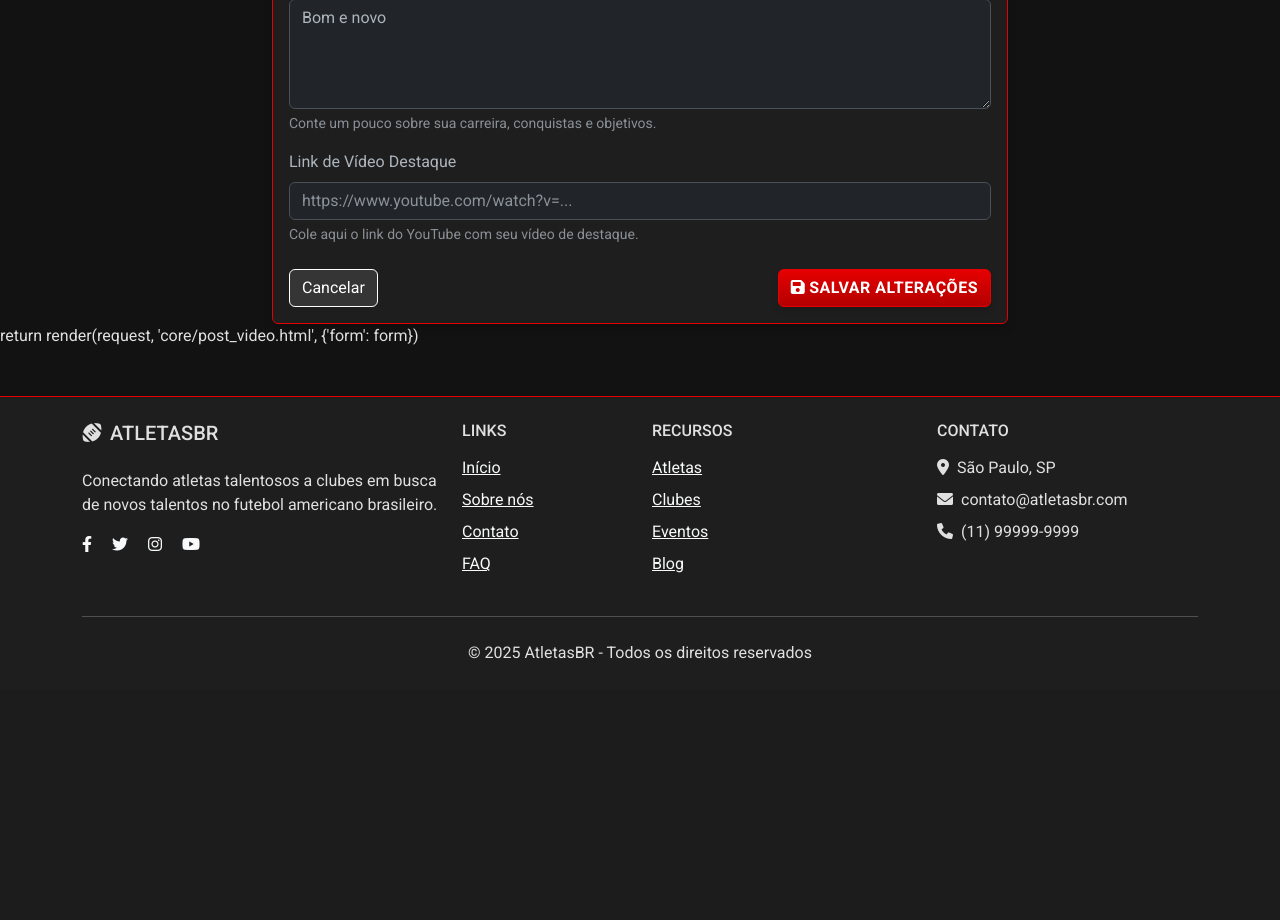
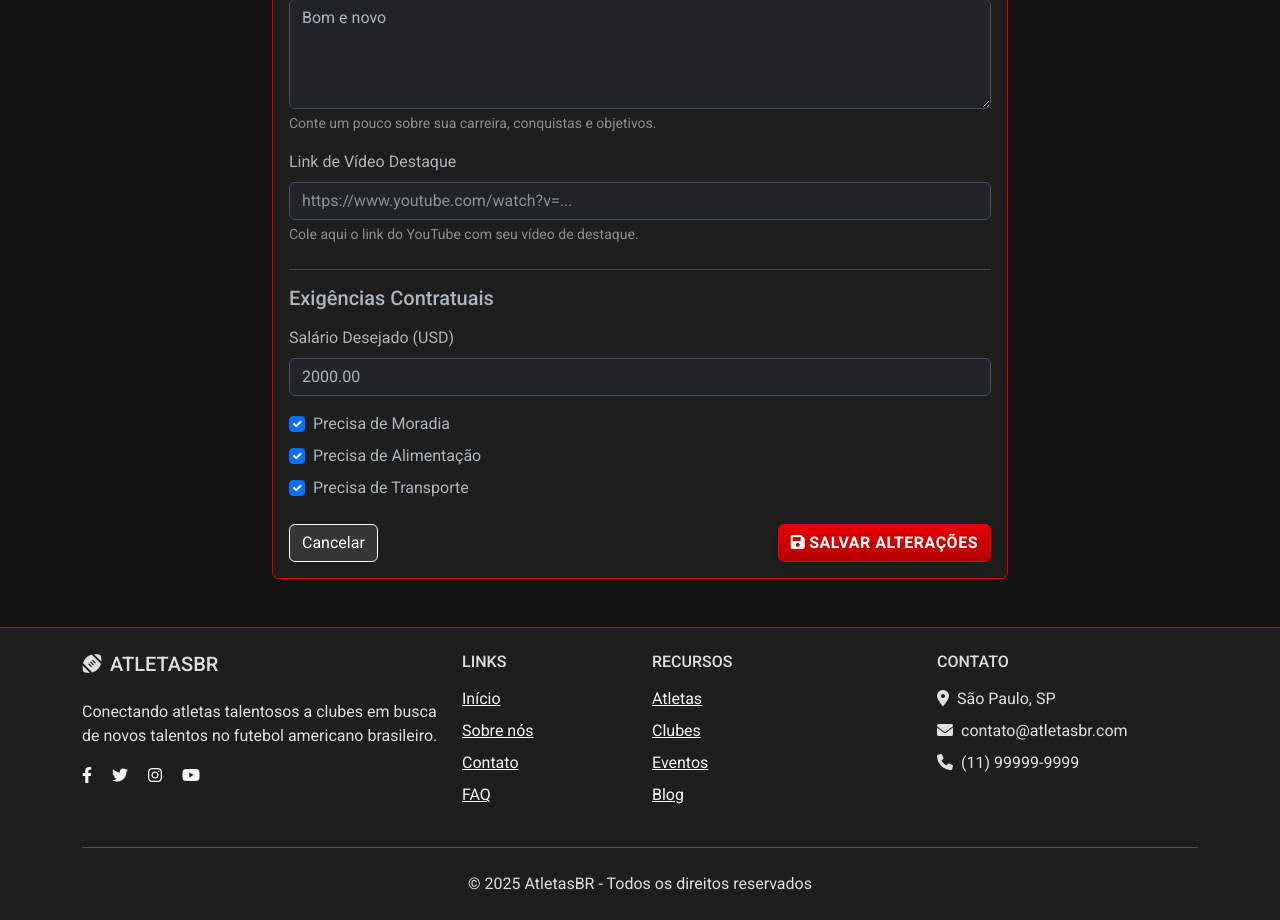
Before and after one commit to gabriellopes11/atletasfa, a Django app: page /edit-profile/ in a window 1280 px wide. Shown: the part 661-1581 px from the top of the page. Before the commit the page ends 1320 px from the top, so only its background shows below. Run offline with Django 5.2, Linux system fonts and the light colour scheme; a user stored in the database is signed in; data comes from the database, SQL or seed files in the repository; both versions use the stored data as it was after the commit.

Commit message:
exigencias piloto

```diff
--- a/core/forms.py
+++ b/core/forms.py
@@ -2,6 +2,7 @@ from django import forms
 from django.contrib.auth.forms import UserCreationForm
 from .models import User, AthleteProfile, Message, VideoPost
 
+# Formulário de registro customizado
 class UserRegisterForm(UserCreationForm):
     is_athlete = forms.BooleanField(required=False)
     is_club = forms.BooleanField(required=False)
@@ -10,10 +11,15 @@ class UserRegisterForm(UserCreationForm):
         model = User
         fields = ['username', 'email', 'password1', 'password2', 'is_athlete', 'is_club']
 
+# Formulário para editar o perfil do atleta
 class AthleteProfileForm(forms.ModelForm):
     class Meta:
         model = AthleteProfile
-        fields = ['full_name', 'position', 'height', 'weight', 'age', 'bio', 'video_link', 'photo']
+        fields = [
+            'full_name', 'position', 'height', 'weight', 'age', 'bio',
+            'video_link', 'photo', 'desired_salary', 'needs_housing',
+            'needs_food', 'needs_transport'
+        ]
         widgets = {
             'full_name': forms.TextInput(attrs={'class': 'form-control', 'placeholder': 'Seu nome completo'}),
             'position': forms.TextInput(attrs={'class': 'form-control', 'placeholder': 'Ex: Atacante, Zagueiro, Goleiro'}),
@@ -22,9 +28,14 @@ class AthleteProfileForm(forms.ModelForm):
             'age': forms.NumberInput(attrs={'class': 'form-control', 'placeholder': 'Ex: 23'}),
             'bio': forms.Textarea(attrs={'class': 'form-control', 'rows': 4, 'placeholder': 'Conte um pouco sobre você, sua carreira e objetivos'}),
             'video_link': forms.URLInput(attrs={'class': 'form-control', 'placeholder': 'https://www.youtube.com/watch?v=...'}),
-            'photo': forms.FileInput(attrs={'class': 'form-control'})
+            'photo': forms.FileInput(attrs={'class': 'form-control'}),
+            'desired_salary': forms.NumberInput(attrs={'class': 'form-control', 'placeholder': 'Salário desejado em USD'}),
+            'needs_housing': forms.CheckboxInput(attrs={'class': 'form-check-input'}),
+            'needs_food': forms.CheckboxInput(attrs={'class': 'form-check-input'}),
+            'needs_transport': forms.CheckboxInput(attrs={'class': 'form-check-input'}),
         }
 
+# Formulário para mensagens entre usuários
 class MessageForm(forms.ModelForm):
     class Meta:
         model = Message
@@ -33,6 +44,7 @@ class MessageForm(forms.ModelForm):
             'content': forms.Textarea(attrs={'rows': 3, 'class': 'form-control'}),
         }
 
+# Formulário para postagens de vídeo
 class VideoPostForm(forms.ModelForm):
     class Meta:
         model = VideoPost
--- a/core/models.py
+++ b/core/models.py
@@ -18,6 +18,16 @@ class AthleteProfile(models.Model):
     video_link = models.URLField(blank=True, default='')
     photo = models.ImageField(upload_to='athletes/', blank=True)
 
+    # Campos novos de exigência contratual
+    desired_salary = models.DecimalField(
+        max_digits=10, decimal_places=2,
+        null=True, blank=True,
+        verbose_name="Salário Desejado (USD)"
+    )
+    needs_housing = models.BooleanField(default=False, verbose_name="Precisa de Moradia")
+    needs_food = models.BooleanField(default=False, verbose_name="Precisa de Alimentação")
+    needs_transport = models.BooleanField(default=False, verbose_name="Precisa de Transporte")
+
     def __str__(self):
         return self.full_name or self.user.username
 
@@ -34,7 +44,7 @@ class ClubProfile(models.Model):
     def __str__(self):
         return self.name or self.user.username
 
-# Mensagens entre clubes e atletas
+# Mensagens entre usuários
 class Message(models.Model):
     sender = models.ForeignKey(User, related_name='sent_messages', on_delete=models.CASCADE)
     receiver = models.ForeignKey(User, related_name='received_messages', on_delete=models.CASCADE)
@@ -44,6 +54,7 @@ class Message(models.Model):
     def __str__(self):
         return f"De {self.sender} para {self.receiver}"
 
+# Postagem de vídeos
 class VideoPost(models.Model):
     user = models.ForeignKey(User, related_name='videos', on_delete=models.CASCADE)
     title = models.CharField(max_length=100)
--- a/core/templates/core/edit_profile.html
+++ b/core/templates/core/edit_profile.html
@@ -7,7 +7,7 @@
 <div class="container mt-4">
   <div class="row justify-content-center">
     <div class="col-md-8">
-            <div class="card">
+      <div class="card shadow-sm">
         <div class="card-header bg-primary text-white d-flex justify-content-between align-items-center">
           <h4 class="mb-0">Editar Perfil</h4>
           <a href="{% url 'dashboard' %}" class="btn btn-light btn-sm">
@@ -15,20 +15,19 @@
           </a>
         </div>
         <div class="card-body">
+
           {% if messages %}
             {% for message in messages %}
-                            <div class="alert alert-{{ message.tags }}">
-                                {{ message }}
-                            </div>
+              <div class="alert alert-{{ message.tags }}">{{ message }}</div>
             {% endfor %}
           {% endif %}
 
           <form method="post" enctype="multipart/form-data" novalidate>
             {% csrf_token %}
 
+            <!-- Foto -->
             <div class="row mb-4">
-                            <div class="col-md-4">
-                                <div class="text-center mb-3">
+              <div class="col-md-4 text-center">
                 {% if profile.photo %}
                   <img src="{{ profile.photo.url }}" class="img-fluid rounded mb-3" alt="{{ profile.full_name }}" style="max-height: 200px;">
                   <p class="small text-muted">Foto atual</p>
@@ -39,66 +38,46 @@
                   <p class="small text-muted">Sem foto de perfil</p>
                 {% endif %}
               </div>
-                            </div>
               <div class="col-md-8">
-                                <div class="mb-3">
                 <label for="{{ form.photo.id_for_label }}" class="form-label">Foto de Perfil</label>
                 {{ form.photo }}
                 {% if form.photo.errors %}
-                                        <div class="text-danger small">
-                                            {{ form.photo.errors }}
-                                        </div>
+                  <div class="text-danger small">{{ form.photo.errors }}</div>
                 {% endif %}
-                                    <div class="form-text small text-muted">
-                                        Formatos aceitos: JPG, PNG. Tamanho máximo: 5MB.
-                                    </div>
-                                </div>
+                <div class="form-text small text-muted">Formatos aceitos: JPG, PNG. Tamanho máximo: 5MB.</div>
               </div>
             </div>
 
+            <!-- Dados básicos -->
             <div class="mb-3">
               <label for="{{ form.full_name.id_for_label }}" class="form-label">Nome Completo</label>
               {{ form.full_name }}
               {% if form.full_name.errors %}
-                                <div class="text-danger small">
-                                    {{ form.full_name.errors }}
-                                </div>
+                <div class="text-danger small">{{ form.full_name.errors }}</div>
               {% endif %}
             </div>
 
             <div class="row">
-                            <div class="col-md-4">
-                                <div class="mb-3">
+              <div class="col-md-4 mb-3">
                 <label for="{{ form.age.id_for_label }}" class="form-label">Idade</label>
                 {{ form.age }}
                 {% if form.age.errors %}
-                                        <div class="text-danger small">
-                                            {{ form.age.errors }}
-                                        </div>
+                  <div class="text-danger small">{{ form.age.errors }}</div>
                 {% endif %}
               </div>
-                            </div>
-                            <div class="col-md-4">
-                                <div class="mb-3">
+              <div class="col-md-4 mb-3">
                 <label for="{{ form.height.id_for_label }}" class="form-label">Altura (m)</label>
                 {{ form.height }}
                 {% if form.height.errors %}
-                                        <div class="text-danger small">
-                                            {{ form.height.errors }}
-                                        </div>
+                  <div class="text-danger small">{{ form.height.errors }}</div>
                 {% endif %}
               </div>
-                            </div>
-                            <div class="col-md-4">
-                                <div class="mb-3">
+              <div class="col-md-4 mb-3">
                 <label for="{{ form.weight.id_for_label }}" class="form-label">Peso (kg)</label>
                 {{ form.weight }}
                 {% if form.weight.errors %}
-                                        <div class="text-danger small">
-                                            {{ form.weight.errors }}
-                                        </div>
+                  <div class="text-danger small">{{ form.weight.errors }}</div>
                 {% endif %}
-                                </div>
               </div>
             </div>
 
@@ -106,9 +85,7 @@
               <label for="{{ form.position.id_for_label }}" class="form-label">Posição</label>
               {{ form.position }}
               {% if form.position.errors %}
-                                <div class="text-danger small">
-                                    {{ form.position.errors }}
-                                </div>
+                <div class="text-danger small">{{ form.position.errors }}</div>
               {% endif %}
             </div>
 
@@ -116,39 +93,58 @@
               <label for="{{ form.bio.id_for_label }}" class="form-label">Biografia</label>
               {{ form.bio }}
               {% if form.bio.errors %}
-                                <div class="text-danger small">
-                                    {{ form.bio.errors }}
-                                </div>
+                <div class="text-danger small">{{ form.bio.errors }}</div>
               {% endif %}
-                            <div class="form-text small text-muted">
-                                Conte um pouco sobre sua carreira, conquistas e objetivos.
-                            </div>
+              <div class="form-text small text-muted">Conte um pouco sobre sua carreira, conquistas e objetivos.</div>
             </div>
 
             <div class="mb-4">
               <label for="{{ form.video_link.id_for_label }}" class="form-label">Link de Vídeo Destaque</label>
               {{ form.video_link }}
               {% if form.video_link.errors %}
-                                <div class="text-danger small">
-                                    {{ form.video_link.errors }}
-                                </div>
+                <div class="text-danger small">{{ form.video_link.errors }}</div>
               {% endif %}
-                            <div class="form-text small text-muted">
-                                Cole aqui o link do YouTube com seu vídeo de destaque.
-                            </div>
+              <div class="form-text small text-muted">Cole aqui o link do YouTube com seu vídeo de destaque.</div>
             </div>
 
-                        <div class="d-flex justify-content-between">
+            <!-- Exigências Contratuais -->
+            <hr>
+            <h5 class="mb-3">Exigências Contratuais</h5>
+
+            <div class="mb-3">
+              <label for="{{ form.desired_salary.id_for_label }}" class="form-label">Salário Desejado (USD)</label>
+              {{ form.desired_salary }}
+              {% if form.desired_salary.errors %}
+                <div class="text-danger small">{{ form.desired_salary.errors }}</div>
+              {% endif %}
+            </div>
+
+            <div class="form-check mb-2">
+              {{ form.needs_housing }}
+              <label for="{{ form.needs_housing.id_for_label }}" class="form-check-label">Precisa de Moradia</label>
+            </div>
+
+            <div class="form-check mb-2">
+              {{ form.needs_food }}
+              <label for="{{ form.needs_food.id_for_label }}" class="form-check-label">Precisa de Alimentação</label>
+            </div>
+
+            <div class="form-check mb-3">
+              {{ form.needs_transport }}
+              <label for="{{ form.needs_transport.id_for_label }}" class="form-check-label">Precisa de Transporte</label>
+            </div>
+
+            <div class="d-flex justify-content-between mt-4">
               <a href="{% url 'dashboard' %}" class="btn btn-outline-secondary">Cancelar</a>
               <button type="submit" class="btn btn-primary">
                 <i class="fas fa-save me-1"></i>Salvar Alterações
               </button>
             </div>
           </form>
+
         </div>
       </div>
     </div>
   </div>
 </div>
-    return render(request, 'core/post_video.html', {'form': form})
 {% endblock %}
```
Also changed, not shown: core/migrations/0003_athleteprofile_desired_salary_and_more.py (added), db.sqlite3, media/athletes/tazz.jpg (added). Lines whose indentation alone changed are shown as unchanged.
